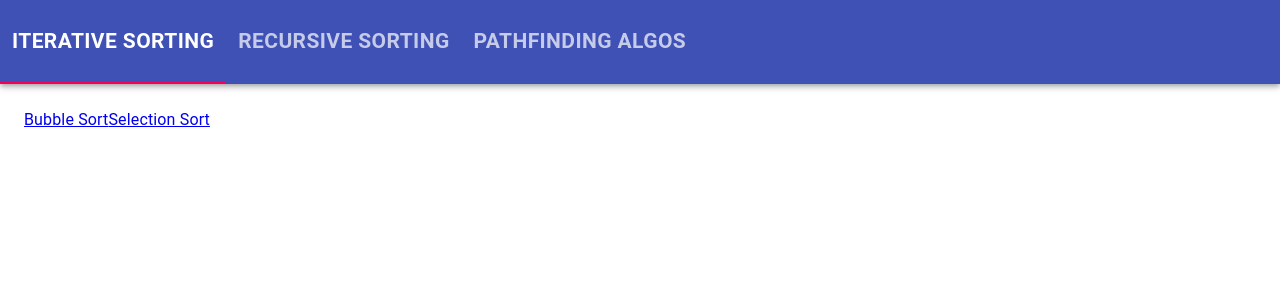
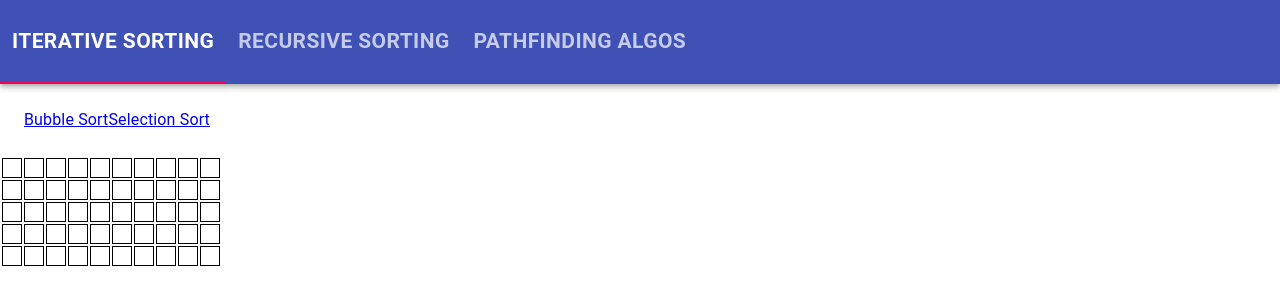
Before and after one commit to BenjaminGrabow/Visualize-Algorithms, a React (Create React App) app in the folder sort_algos/: page /astar in a window 1280 px wide. Shown: the top 304 px of the page. Built offline with nearby package versions, Linux system fonts and the light colour scheme.

Commit message:
created grid

```diff
--- a/sort_algos/src/components/PathfindingAlgos/AStar.js
+++ b/sort_algos/src/components/PathfindingAlgos/AStar.js
@@ -1,7 +1,14 @@
 import React from "react";
 import styled from "styled-components";
 
-const StyledAStar = styled.div``;
+const StyledAStar = styled.div`
+
+  .box {
+    border: 0.1rem solid black;
+    width: 1rem;
+    height: 1rem;
+  }
+`;
 
 // function removeFromArray(arr, elt) {
 //   for (let i = arr.length - 1; i >= 0; i--) {
@@ -84,7 +91,7 @@ const StyledAStar = styled.div``;
 
 // function draw() {
 //   if (openSet.length > 0) {
-//     var winner = 0;
+//     let winner = 0;
 //     for (let i = 0; i < openSet.length; i++) {
 //       if (openSet[i].f < openSet[winner].f) {
 //         winner = i;
@@ -133,13 +140,37 @@ const StyledAStar = styled.div``;
 class AStar extends React.Component {
   constructor(props) {
     super(props);
-    this.state = {};
+    this.state = {
+      grid: null
+    };
   }
 
-  componentDidMount = () => {};
+  componentDidMount = () => {
+    const a = Array(5).fill()
+      .map(x => Array(10).fill());
+      console.log(a)
+    this.setState({
+      grid: a
+    });
+  };
 
   render() {
-    return <StyledAStar></StyledAStar>;
+    return (
+      <StyledAStar>
+        {this.state.grid ? (
+          <table className="table-hover table-striped table-bordered">
+            <tbody>
+              {this.state.grid.map((item, i) => {
+                var entry = item.map((element, j) => {
+                  return <td className={`box ${element}`} key={j}>{element}</td>;
+                });
+                return <tr className={`box ${entry}`} key={i}>{entry}</tr>;
+              })}
+            </tbody>
+          </table>
+        ) : null}
+      </StyledAStar>
+    );
   }
 }
 
```
